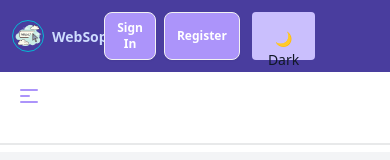
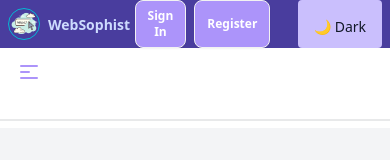
Before and after one commit to Bristyakter25/blog-website-client, a React (Vite) app: page / in a window 390 px wide. Shown: the top 160 px of the page. Built offline with nearby package versions, Linux system fonts and the light colour scheme; no server answers.

Commit message:
fixed header

```diff
--- a/src/home/BannerCarousel.jsx
+++ b/src/home/BannerCarousel.jsx
@@ -23,49 +23,49 @@ const BannerCarousel = () => {
         <img
           src={img4}
           alt="Banner 4"
-          className="w-full lg:lg:h-[750px] h-[400px]  rounded-lg" // Example Tailwind classes
+          className="w-full lg:lg:h-[650px] h-[400px]  rounded-lg" // Example Tailwind classes
         />
       </div>
       <div>
         <img
           src={img2}
           alt="Banner 2"
-          className="w-full lg:h-[750px] h-[400px] rounded-lg"
+          className="w-full lg:h-[650px] h-[400px] rounded-lg"
         />
       </div>
       <div>
         <img
           src={img3}
           alt="Banner 3"
-          className="w-full lg:h-[750px] h-[400px] rounded-lg"
+          className="w-full lg:h-[650px] h-[400px] rounded-lg"
         />
       </div>
       <div>
         <img
           src={img1}
           alt="Banner 1"
-          className="w-full lg:h-[750px] h-[400px] rounded-lg"
+          className="w-full lg:h-[650px] h-[400px] rounded-lg"
         />
       </div>
       <div>
         <img
           src={img5}
           alt="Banner 5"
-          className="w-full lg:h-[750px] h-[400px] rounded-lg"
+          className="w-full lg:h-[650px] h-[400px] rounded-lg"
         />
       </div>
       <div>
         <img
           src={img6}
           alt="Banner 6"
-          className="w-full lg:h-[750px] h-[400px] rounded-lg"
+          className="w-full lg:h-[650px] h-[400px] rounded-lg"
         />
       </div>
       <div>
         <img
           src={img7}
           alt="Banner 7"
-          className="w-full lg:h-[750px] h-[400px] rounded-lg"
+          className="w-full lg:h-[650px] h-[400px] rounded-lg"
         />
       </div>
     </Carousel>
--- a/src/shared/Header.jsx
+++ b/src/shared/Header.jsx
@@ -17,7 +17,7 @@ const Header = ({ toggleTheme, isDarkMode }) => {
   };
 
   return (
-    <div className="bg-[#493D9E] p-3 md:p-4  flex items-center justify-between lg:px-[340px]">
+    <div className="bg-[#493D9E] px-2 md:p-4  flex items-center justify-between lg:px-[340px]">
 
       {/* Logo & Website Name */}
       <div className="flex items-center gap-2">
@@ -32,7 +32,7 @@ const Header = ({ toggleTheme, isDarkMode }) => {
       </div>
 
       {/* Authentication Section */}
-      <div className="flex items-center lg:mr-0 mr-10 gap-3  md:gap-5">
+      <div className="flex items-center  gap-3  md:gap-5">
         {user ? (
           <div className="flex items-center gap-2">
             <img
@@ -61,7 +61,7 @@ const Header = ({ toggleTheme, isDarkMode }) => {
             </Link>
           </div>
         )}
-        <div className="navbar-end flex gap-x-2 mr-20">
+        <div className="navbar-end flex gap-x-2 ">
           <button
             onClick={toggleTheme}
             className="p-4 rounded btn-md  bg-purple-300 dark:bg-purple-700"
```
